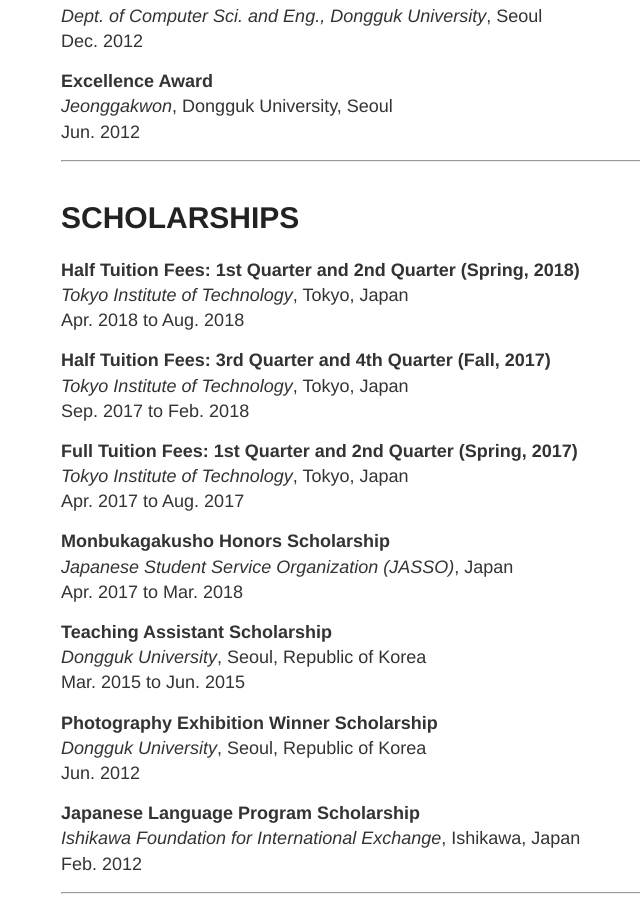
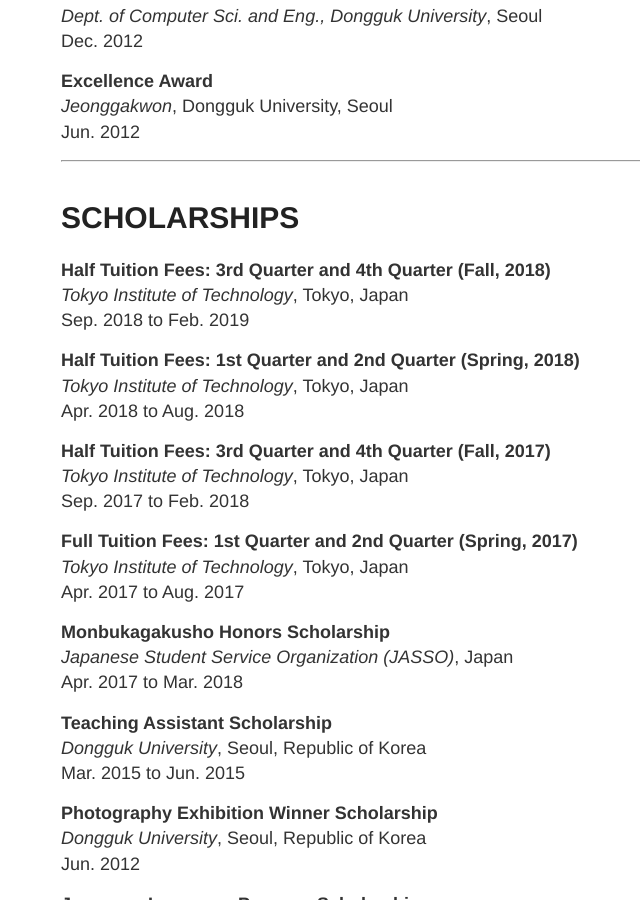
Before and after one commit to TangoEnSkai/tangoenskai.github.io, a Jekyll site: the page built from cv.md, in a window 1280 px wide and 900 px high, scrolled down 3782 px. Shown: the whole window, without its empty margins (219-859 px from the left). Built offline with Jekyll 4.4.1, drawn with Linux system fonts in a browser that asks for light colours.

Commit message:
Add scholarship info

```diff
--- a/cv.md
+++ b/cv.md
@@ -151,6 +151,10 @@
 
 # SCHOLARSHIPS
 
+**Half Tuition Fees: 3rd Quarter and 4th Quarter (Fall, 2018)**
+_Tokyo Institute of Technology_, Tokyo, Japan
+Sep. 2018 to Feb. 2019
+
 **Half Tuition Fees: 1st Quarter and 2nd Quarter (Spring, 2018)**
 _Tokyo Institute of Technology_, Tokyo, Japan
 Apr. 2018 to Aug. 2018
```
